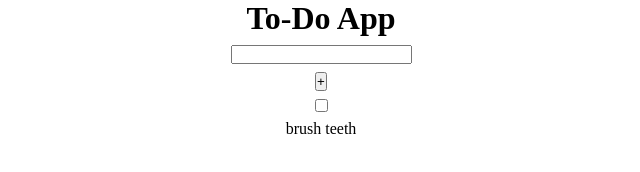
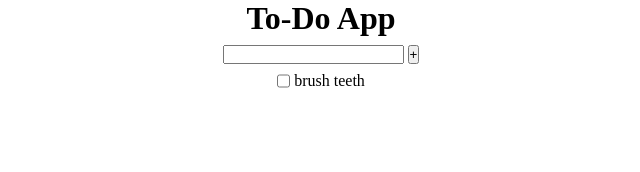
Before and after one commit to hadhiii/To-Do-App, a plain HTML site: page index.html in a window 1280 px wide. Shown: the whole page, without its empty margins (319-959 px from the left). Drawn offline with Linux system fonts and the light colour scheme.

Commit message:
style add-task,task

```diff
--- a/index.html
+++ b/index.html
@@ -9,10 +9,11 @@
   <body>
     <div class="main">
       <h1>To-Do App</h1>
-      <input />
-      <button>+</button>
-      <input type="checkbox" />
-      <p>brush teeth</p>
+      <div class="add-task"><input /> <button>+</button></div>
+      <div class="task">
+        <input type="checkbox" />
+        <p>brush teeth</p>
+      </div>
     </div>
     <script src="app.js"></script>
   </body>
--- a/style.css
+++ b/style.css
@@ -9,3 +9,12 @@
   align-items: center;
   gap: 8px;
 }
+.add-task {
+  display: flex;
+  gap: 4px;
+}
+
+.task {
+  display: flex;
+  gap: 4px;
+}
```
